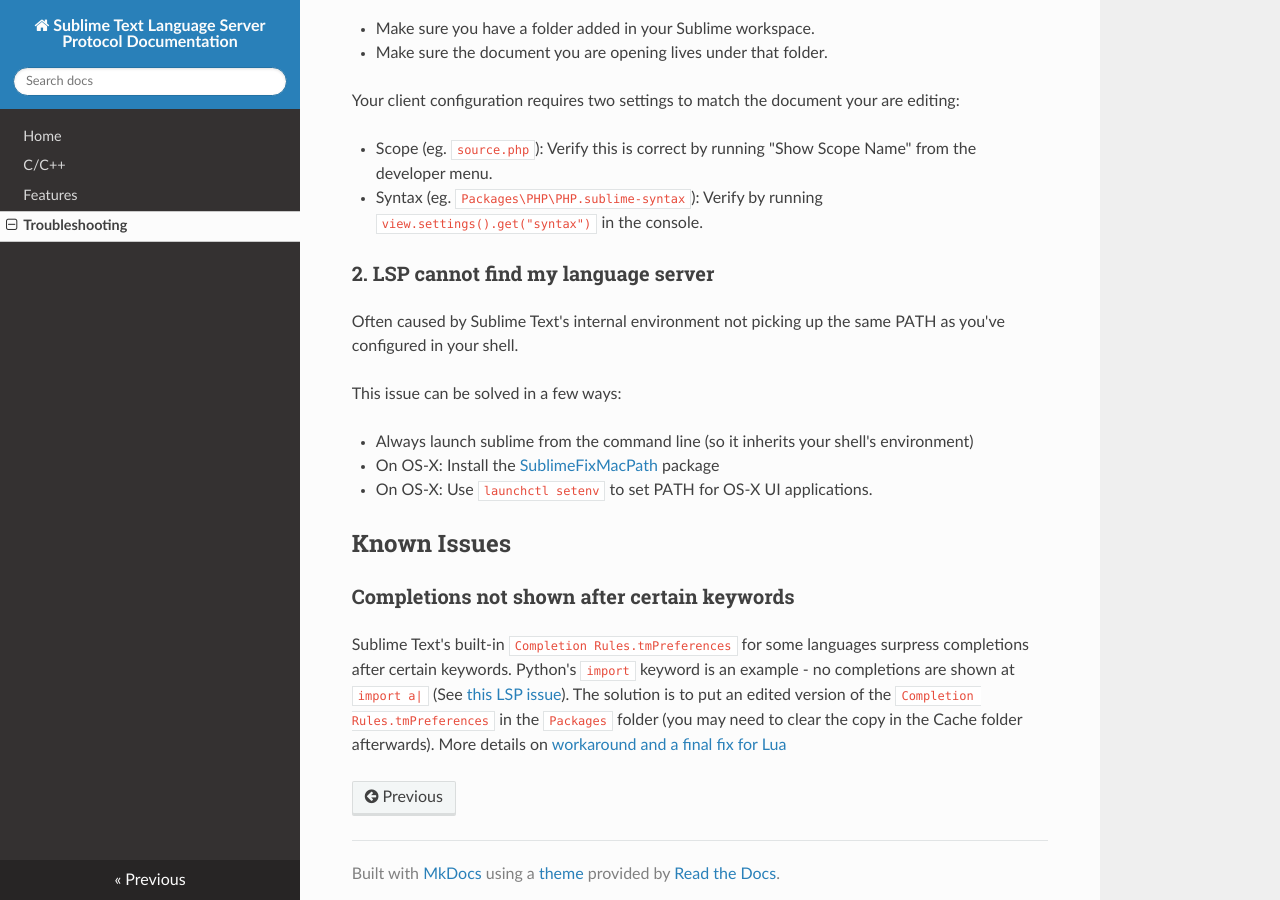
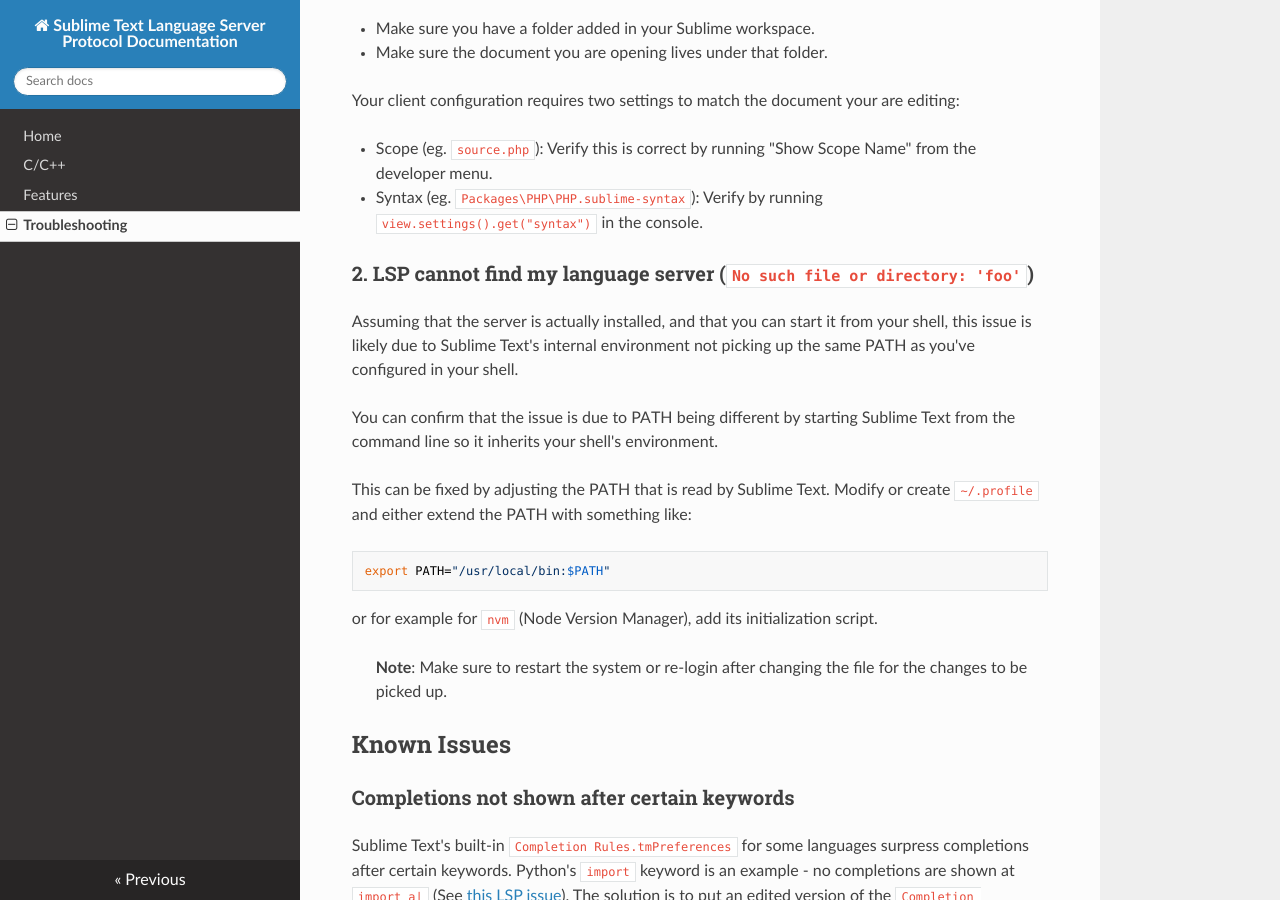
Before and after one commit to sublimelsp/LSP, an MkDocs documentation site: the page built from docs/troubleshooting.md, in a window 1280 px wide and 900 px high, scrolled down 366 px. Built offline with MkDocs 1.6.1, drawn with Linux system fonts in a browser that asks for light colours; nearby versions of some CDN libraries.

Commit message:
Update troubleshooting instructions related to PATH

````diff
--- a/docs/troubleshooting.md
+++ b/docs/troubleshooting.md
@@ -17,15 +17,22 @@
 * Scope (eg. `source.php`): Verify this is correct by running "Show Scope Name" from the developer menu.
 * Syntax (eg. `Packages\PHP\PHP.sublime-syntax`): Verify by running `view.settings().get("syntax")` in the console.
 
-### 2. LSP cannot find my language server
+### 2. LSP cannot find my language server (`No such file or directory: 'foo'`)
 
-Often caused by Sublime Text's internal environment not picking up the same PATH as you've configured in your shell.
+Assuming that the server is actually installed, and that you can start it from your shell, this issue is likely due to Sublime Text's internal environment not picking up the same PATH as you've configured in your shell.
 
-This issue can be solved in a few ways:
+You can confirm that the issue is due to PATH being different by starting Sublime Text from the command line so it inherits your shell's environment.
 
-* Always launch sublime from the command line (so it inherits your shell's environment)
-* On OS-X: Install the [SublimeFixMacPath](https://github.com/int3h/SublimeFixMacPath) package
-* On OS-X: Use `launchctl setenv` to set PATH for OS-X UI applications.
+This can be fixed by adjusting the PATH that is read by Sublime Text. Modify or create `~/.profile` and either extend the PATH with something like:
+
+```sh
+export PATH="/usr/local/bin:$PATH"
+```
+
+or for example for `nvm` (Node Version Manager), add its initialization script.
+
+> **Note**: Make sure to restart the system or re-login after changing the file for the changes to be picked up.
+
 
 ## Known Issues
 
````
